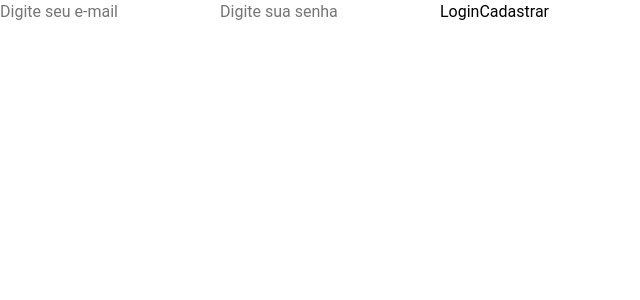
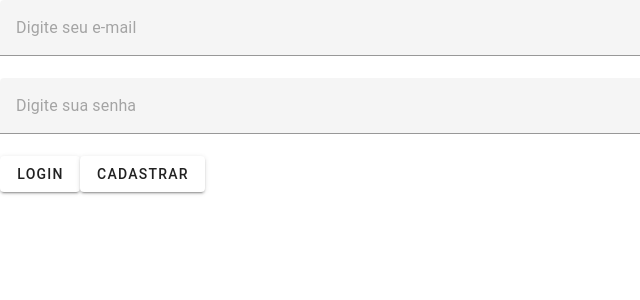
Before and after one commit to uluscaz-ifrn/todo-list-supabase, a Vue app: page / in a window 1280 px wide. Shown: the top 300 px of the page, without its empty margins (0-640 px from the left). Built offline with nearby package versions, Linux system fonts and the light colour scheme.

Commit message:
adicionado componentes do vuetify nos inputs e botoes

```diff
--- a/src/components/Auth.vue
+++ b/src/components/Auth.vue
@@ -32,10 +32,10 @@ const handleAuth = async (isLogin) => {
 
 <template>
   <div>
-    <input v-model="email" type="email" placeholder="Digite seu e-mail" />
-    <input v-model="password" type="password" placeholder="Digite sua senha" />
-    <button @click="handleAuth(true)">Login</button>
-    <button @click="handleAuth(false)">Cadastrar</button>
+    <v-text-field v-model="email" type="email" placeholder="Digite seu e-mail"/>
+    <v-text-field v-model="password" type="password" placeholder="Digite sua senha" />
+    <v-btn @click="handleAuth(true)">Login</v-btn>
+    <v-btn @click="handleAuth(false)">Cadastrar</v-btn>
     <p v-if="errorMessage">{{ errorMessage }}</p>
   </div>
 </template>
--- a/src/components/TodoList.vue
+++ b/src/components/TodoList.vue
@@ -53,14 +53,14 @@ const toggletask = async (task) => {
 <template>
   <div>
     <h2>Minhas tasks</h2>
-    <input v-model="novatask" placeholder="Nova task..." />
-    <button @click="addtask">Adicionar</button>
+    <v-text-field v-model="novatask" placeholder="Nova task..." />
+    <v-btn @click="addtask">Adicionar</v-btn>
     <ul>
       <li v-for="(task, index) in tasks" :key="index">
         <span :class="{ done: task.concluida }" @click="toggletask(task)">
         {{ task?.titulo ?? "task sem título" }}
       </span>
-        <button v-if="task?.id" @click="deleteTask(task.id)">❌ Remover</button>
+        <v-btn v-if="task?.id" @click="deleteTask(task.id)">❌ Remover</v-btn>
       </li>
     </ul>
   </div>
@@ -71,11 +71,11 @@ const toggletask = async (task) => {
   gap: 10px;
   margin-bottom: 20px;
 }
-input {
+v-text-field {
   flex: 1;
   padding: 8px;
 }
-button {
+v-btn {
   padding: 8px 12px;
   cursor: pointer;
 }
@@ -87,7 +87,7 @@ li {
   display: flex;
   justify-content: space-between;
   padding: 8px;
-  background: #1a1a1a;
+  background: #cccccc;
   margin: 5px 0;
   cursor: pointer;
 }
```
